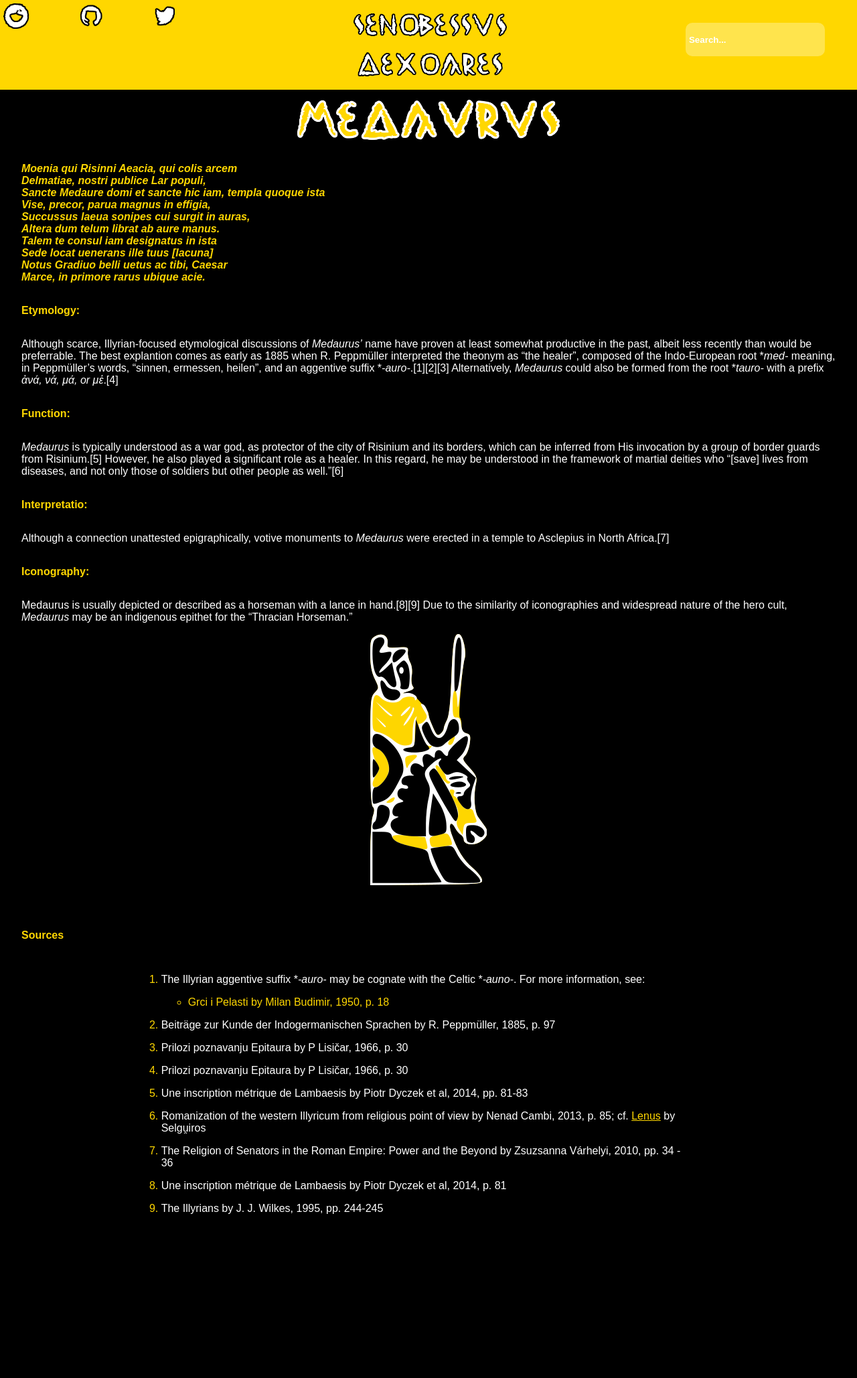
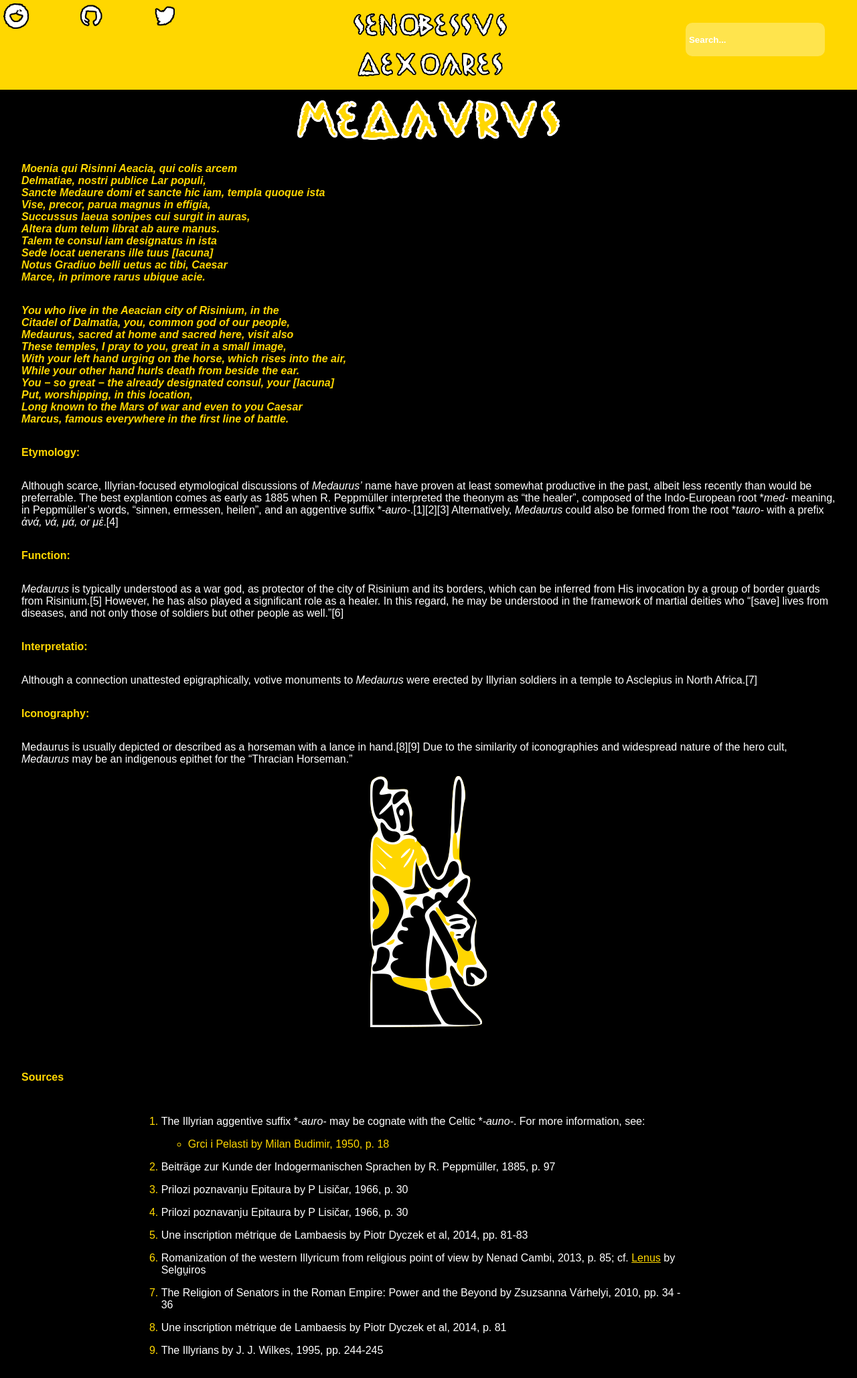
Before and after one commit to sapouidugnatos/senobessus-dexoares, a Jekyll site: the page built from _articles/medaurus.md, in a window 1280 px wide. Shown: the whole page at 67% size. Built offline with Jekyll 4.4.1, drawn with Linux system fonts in a browser that asks for light colours; before the commit the page ends 1846 px from its top, so only the background shows below that.

Commit message:
added nav links

```diff
--- a/_articles/medaurus.md
+++ b/_articles/medaurus.md
@@ -16,17 +16,28 @@
 **_Notus Gradiuo belli uetus ac tibi, Caesar_**<br />
 **_Marce, in primore rarus ubique acie._**<br />
 
+**_You who live in the Aeacian city of Risinium, in the_**<br />
+**_Citadel of Dalmatia, you, common god of our people,_**<br />
+**_Medaurus, sacred at home and sacred here, visit also_**<br />
+**_These temples, I pray to you, great in a small image,_**<br />
+**_With your left hand urging on the horse, which rises into the air,_**<br />
+**_While your other hand hurls death from beside the ear._**<br />
+**_You − so great − the already designated consul, your \[lacuna]_**<br />
+**_Put, worshipping, in this location,_**<br />
+**_Long known to the Mars of war and even to you Caesar_**<br />
+**_Marcus, famous everywhere in the first line of battle._**<br />
+
 **Etymology:**
 
 Although scarce, Illyrian-focused etymological discussions of *Medaurus'* name have proven at least somewhat productive in the past, albeit less recently than would be preferrable. The best explantion comes as early as 1885 when R. Peppmüller interpreted the theonym as "the healer", composed of the Indo-European root \**med-* meaning, in Peppmüller's words, "sinnen, ermessen, heilen", and an aggentive suffix \**-auro-*.\[1]\[2]\[3] Alternatively, *Medaurus* could also be formed from the root \**tauro-* with a prefix *ἀνά, νά, μά, or μἑ*.\[4]
 
 **Function:**
 
-*Medaurus* is typically understood as a war god, as protector of the city of Risinium and its borders, which can be inferred from His invocation by a group of border guards from Risinium.\[5] However, he also played a significant role as a healer. In this regard, he may be understood in the framework of martial deities who "\[save] lives from diseases, and not only those of soldiers but other people as well."\[6]
+*Medaurus* is typically understood as a war god, as protector of the city of Risinium and its borders, which can be inferred from His invocation by a group of border guards from Risinium.\[5] However, he has also played a significant role as a healer. In this regard, he may be understood in the framework of martial deities who "\[save] lives from diseases, and not only those of soldiers but other people as well."\[6]
 
 **Interpretatio:**
 
-Although a connection unattested epigraphically, votive monuments to *Medaurus* were erected in a temple to Asclepius in North Africa.\[7]
+Although a connection unattested epigraphically, votive monuments to *Medaurus* were erected by Illyrian soldiers in a temple to Asclepius in North Africa.\[7]
 
 **Iconography:**
 
--- a/_includes/nav.html
+++ b/_includes/nav.html
@@ -4,12 +4,18 @@
     </div>
 
     <div class="nav-mobile-logo">
-        <img src="{{ '/assets/img/dexoares-logo-mobile.png' | relative_url }}">
+        <a href="../index.html"><img src="{{ '/assets/img/dexoares-logo-mobile.png' | relative_url }}"></a>
     </div>
 </nav>
 
 <div id="side" style="visibility: hidden;">
     <h2>Menu</h2>
+    <span>Deu̯oi / Deities</span>
+    {% for article in site.articles %}
+        {% if article.category == "Deities" %}
+            <a href="{{ article.url }}">&emsp;· {{ article.title }}</a>
+        {% endif %}
+    {% endfor %}
 </div>
 
 <nav class="nav-desk" id="nav-desk">
--- a/_sass/theme.scss
+++ b/_sass/theme.scss
@@ -220,3 +220,17 @@
 a {
     color: gold;
 }
+
+#side span, #side a {
+    display: block;
+    color: black;
+    -webkit-text-stroke-width: 2px;
+    -webkit-text-fill-color: white;
+    -webkit-text-stroke-color: black;
+    height: 50px;
+    width: 100%;
+    border-bottom: 5px solid gold;
+    line-height: 50px;
+    text-indent: 10px;
+    text-decoration: none;
+}
```
